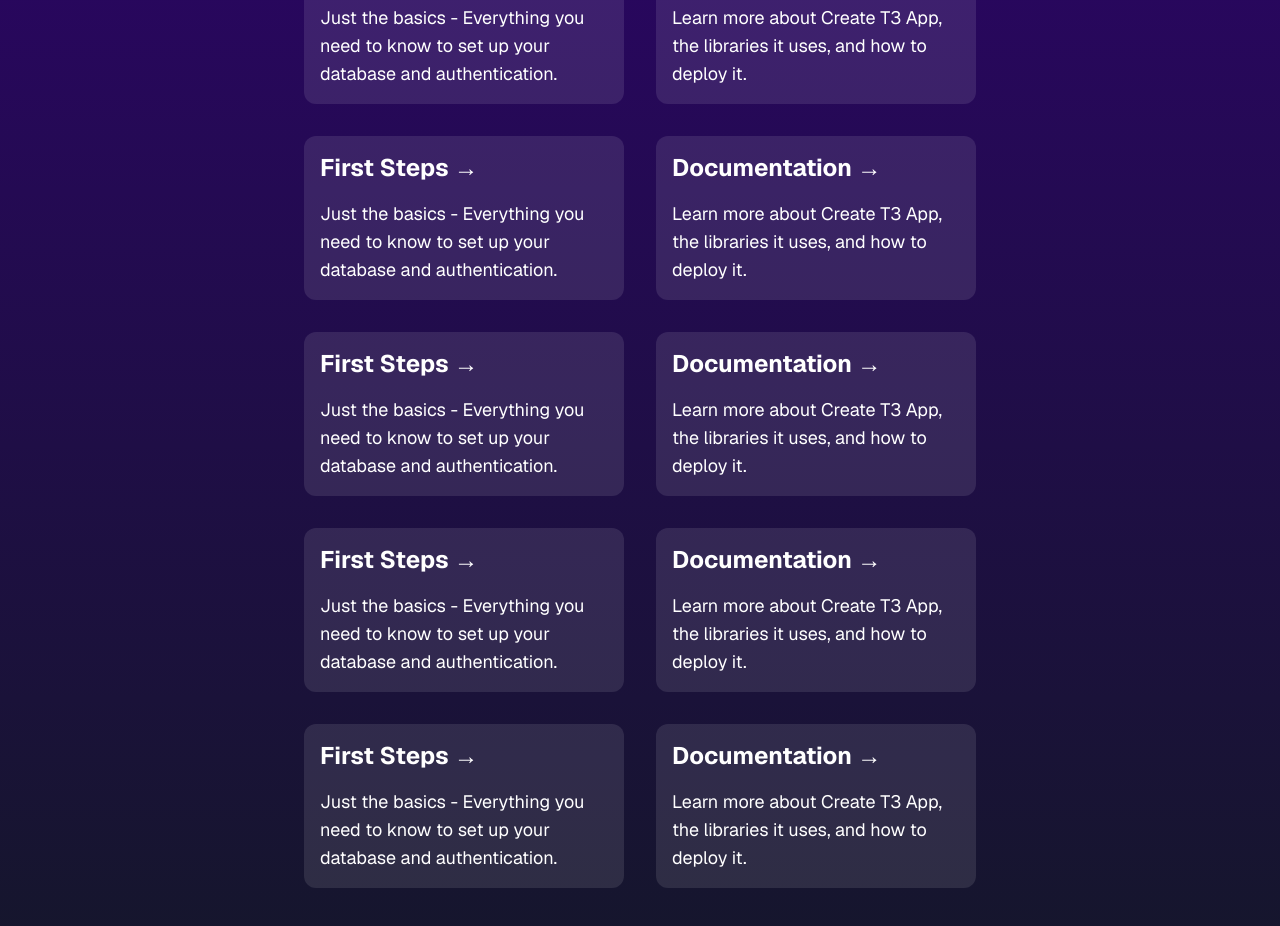
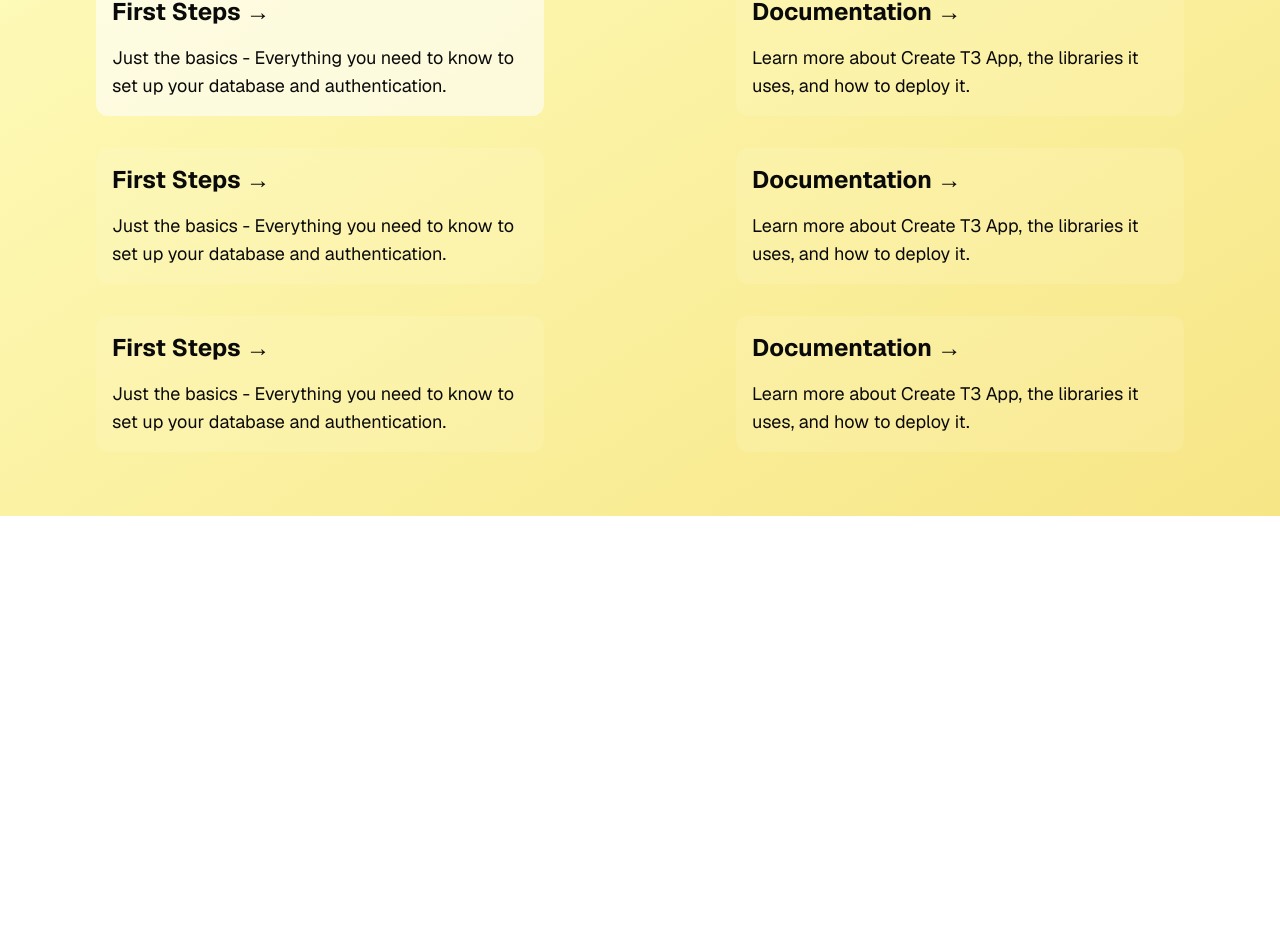
Before and after one commit to NikitaMat/website_animation, a Next.js app: page / in a window 1280 px wide. Shown: the part 316-1242 px from the top of the page. After the commit the page ends 832 px from the top, so only its background shows below. Built offline with nearby package versions, Linux system fonts and the light colour scheme.

Commit message:
text split, gsap and Framer installation

```diff
--- a/package.json
+++ b/package.json
@@ -16,11 +16,14 @@
     "format:check": "prettier --check \"**/*.{ts,tsx,js,jsx,mdx}\" --cache"
   },
   "dependencies": {
+    "@gsap/react": "^2.1.2",
     "@radix-ui/react-accordion": "^1.2.3",
     "@t3-oss/env-nextjs": "^0.10.1",
     "class-variance-authority": "^0.7.1",
     "clsx": "^2.1.1",
+    "framer-motion": "^12.5.0",
     "geist": "^1.3.0",
+    "gsap": "^3.12.7",
     "lucide-react": "^0.479.0",
     "next": "^15.0.1",
     "react": "^18.3.1",
--- a/src/app/_components/desktopnav.tsx
+++ b/src/app/_components/desktopnav.tsx
@@ -18,9 +18,9 @@
         >
           <AccordionItem value="item-1">
             <AccordionTrigger className="justify-center p-10">
-              Is it accessible?
+              Website animation
             </AccordionTrigger>
-            <AccordionContent>
+            <AccordionContent className="">
               {/* Nested Accordion Items */}
               <Accordion
                 type="single" // Allows multiple AccordionItems to be open
@@ -29,7 +29,7 @@
               >
                 <AccordionItem value="item-2" className="w-40 max-w-48">
                   <AccordionTrigger>Expert</AccordionTrigger>
-                  <AccordionContent className="justify-start pb-4 pl-8 text-left">
+                  <AccordionContent className="justify-start pl-8 text-left">
                     ...
                   </AccordionContent>
                 </AccordionItem>
--- a/src/app/page.tsx
+++ b/src/app/page.tsx
@@ -2,14 +2,14 @@
 
 export default function HomePage() {
   return (
-    <main className="relative min-h-screen items-center justify-center bg-gradient-to-b from-[#2e026d] to-[#15162c] pt-16 text-white">
-      <div className="flex flex-col items-center justify-center gap-12 px-4 py-16">
-        <h1 className="text-5xl font-extrabold tracking-tight text-white sm:text-[5rem]">
-          Create <span className="text-[hsl(280,100%,70%)]">T3</span> App
+    <main className="relative min-h-screen items-center justify-center bg-gradient-to-br from-[#fffec2] to-[#f7e686] pt-16">
+      <div className="text-slate-1000 flex flex-col items-center justify-center gap-12 px-4 py-16">
+        <h1 className="p-5 text-5xl font-extrabold tracking-tight sm:text-[5rem]">
+          Text-Split
         </h1>
-        <div className="grid grid-cols-1 gap-4 sm:grid-cols-2 md:gap-8">
+        <div className="grid grid-cols-1 gap-4 sm:grid-cols-2 md:gap-x-48 md:gap-y-8">
           <Link
-            className="flex max-w-xs flex-col gap-4 rounded-xl bg-white/10 p-4 text-white hover:bg-white/20"
+            className="flex max-w-md flex-col gap-4 rounded-xl bg-white/60 p-4 hover:bg-white/20"
             href="https://create.t3.gg/en/usage/first-steps"
             target="_blank"
           >
@@ -20,7 +20,7 @@
             </div>
           </Link>
           <Link
-            className="flex max-w-xs flex-col gap-4 rounded-xl bg-white/10 p-4 text-white hover:bg-white/20"
+            className="flex max-w-md flex-col gap-4 rounded-xl bg-white/10 p-4 hover:bg-white/20"
             href="https://create.t3.gg/en/introduction"
             target="_blank"
           >
@@ -31,7 +31,7 @@
             </div>
           </Link>
           <Link
-            className="flex max-w-xs flex-col gap-4 rounded-xl bg-white/10 p-4 text-white hover:bg-white/20"
+            className="flex max-w-md flex-col gap-4 rounded-xl bg-white/10 p-4 hover:bg-white/20"
             href="https://create.t3.gg/en/usage/first-steps"
             target="_blank"
           >
@@ -42,7 +42,7 @@
             </div>
           </Link>
           <Link
-            className="flex max-w-xs flex-col gap-4 rounded-xl bg-white/10 p-4 text-white hover:bg-white/20"
+            className="flex max-w-md flex-col gap-4 rounded-xl bg-white/10 p-4 hover:bg-white/20"
             href="https://create.t3.gg/en/introduction"
             target="_blank"
           >
@@ -53,7 +53,7 @@
             </div>
           </Link>
           <Link
-            className="flex max-w-xs flex-col gap-4 rounded-xl bg-white/10 p-4 text-white hover:bg-white/20"
+            className="flex max-w-md flex-col gap-4 rounded-xl bg-white/10 p-4 hover:bg-white/20"
             href="https://create.t3.gg/en/usage/first-steps"
             target="_blank"
           >
@@ -64,51 +64,7 @@
             </div>
           </Link>
           <Link
-            className="flex max-w-xs flex-col gap-4 rounded-xl bg-white/10 p-4 text-white hover:bg-white/20"
-            href="https://create.t3.gg/en/introduction"
-            target="_blank"
-          >
-            <h3 className="text-2xl font-bold">Documentation →</h3>
-            <div className="text-lg">
-              Learn more about Create T3 App, the libraries it uses, and how to
-              deploy it.
-            </div>
-          </Link>
-          <Link
-            className="flex max-w-xs flex-col gap-4 rounded-xl bg-white/10 p-4 text-white hover:bg-white/20"
-            href="https://create.t3.gg/en/usage/first-steps"
-            target="_blank"
-          >
-            <h3 className="text-2xl font-bold">First Steps →</h3>
-            <div className="text-lg">
-              Just the basics - Everything you need to know to set up your
-              database and authentication.
-            </div>
-          </Link>
-          <Link
-            className="flex max-w-xs flex-col gap-4 rounded-xl bg-white/10 p-4 text-white hover:bg-white/20"
-            href="https://create.t3.gg/en/introduction"
-            target="_blank"
-          >
-            <h3 className="text-2xl font-bold">Documentation →</h3>
-            <div className="text-lg">
-              Learn more about Create T3 App, the libraries it uses, and how to
-              deploy it.
-            </div>
-          </Link>
-          <Link
-            className="flex max-w-xs flex-col gap-4 rounded-xl bg-white/10 p-4 text-white hover:bg-white/20"
-            href="https://create.t3.gg/en/usage/first-steps"
-            target="_blank"
-          >
-            <h3 className="text-2xl font-bold">First Steps →</h3>
-            <div className="text-lg">
-              Just the basics - Everything you need to know to set up your
-              database and authentication.
-            </div>
-          </Link>
-          <Link
-            className="flex max-w-xs flex-col gap-4 rounded-xl bg-white/10 p-4 text-white hover:bg-white/20"
+            className="flex max-w-md flex-col gap-4 rounded-xl bg-white/10 p-4 hover:bg-white/20"
             href="https://create.t3.gg/en/introduction"
             target="_blank"
           >
--- a/tailwind.config.ts
+++ b/tailwind.config.ts
@@ -76,7 +76,7 @@
         "@media (max-width: 768px)": {},
       },
       animation: {
-        "accordion-down": " 0.2s ease-out",
+        "accordion-down": "accordion-down 0.2s ease-out",
         "accordion-up": "accordion-up 0.2s ease-out",
       },
     },
```
Also changed, not shown: 1 other file (tests, documents, lock files or other folders).
